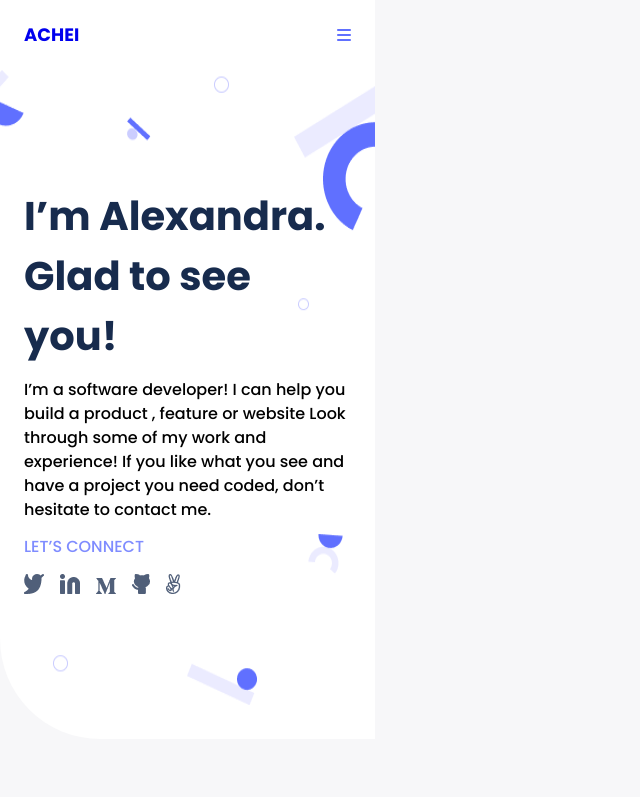
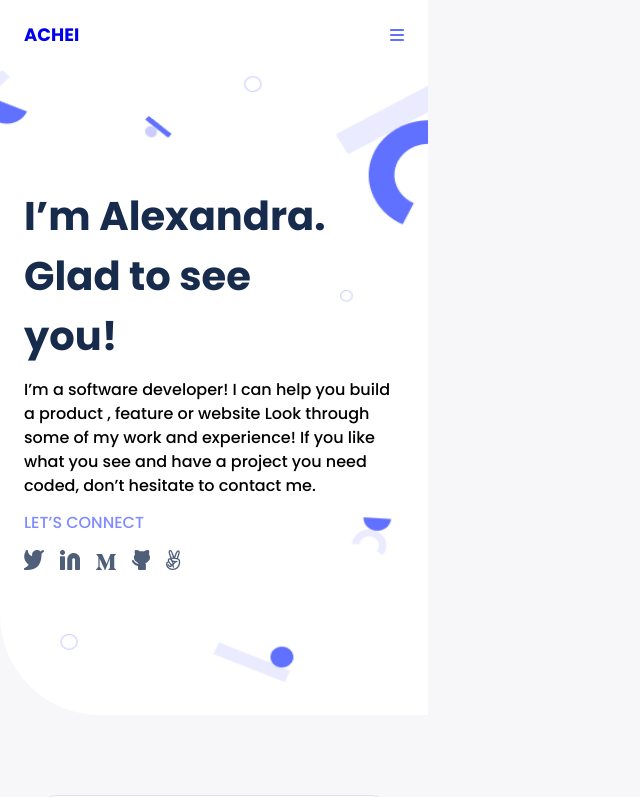
Before and after one commit to NalianAchei2020/Portfolio, a website: page index.html in a window 1280 px wide. Shown: the top 797 px of the page, without its empty margins (0-640 px from the left). Drawn offline with Linux system fonts and the light colour scheme.

Commit message:
Update style.css

```diff
--- a/style.css
+++ b/style.css
@@ -11,8 +11,9 @@
 body {
   min-height: 100vh;
   font-family: 'Poppins', sans-serif;
-  width: 23.438rem;
-  max-width: 100%;
+  min-width: 23.438rem;
+  width: 100%;
+  max-width: 428px;
   flex-direction: column;
   background-color: #f7f7f9;
   position: relative;
@@ -41,7 +42,7 @@ header {
   background-size: 100% 95%;
   background-repeat: no-repeat;
   left: 0;
-  min-width: 100%;
+  width: 100%;
   height: auto;
   margin-top: 0;
   display: flex;
```
